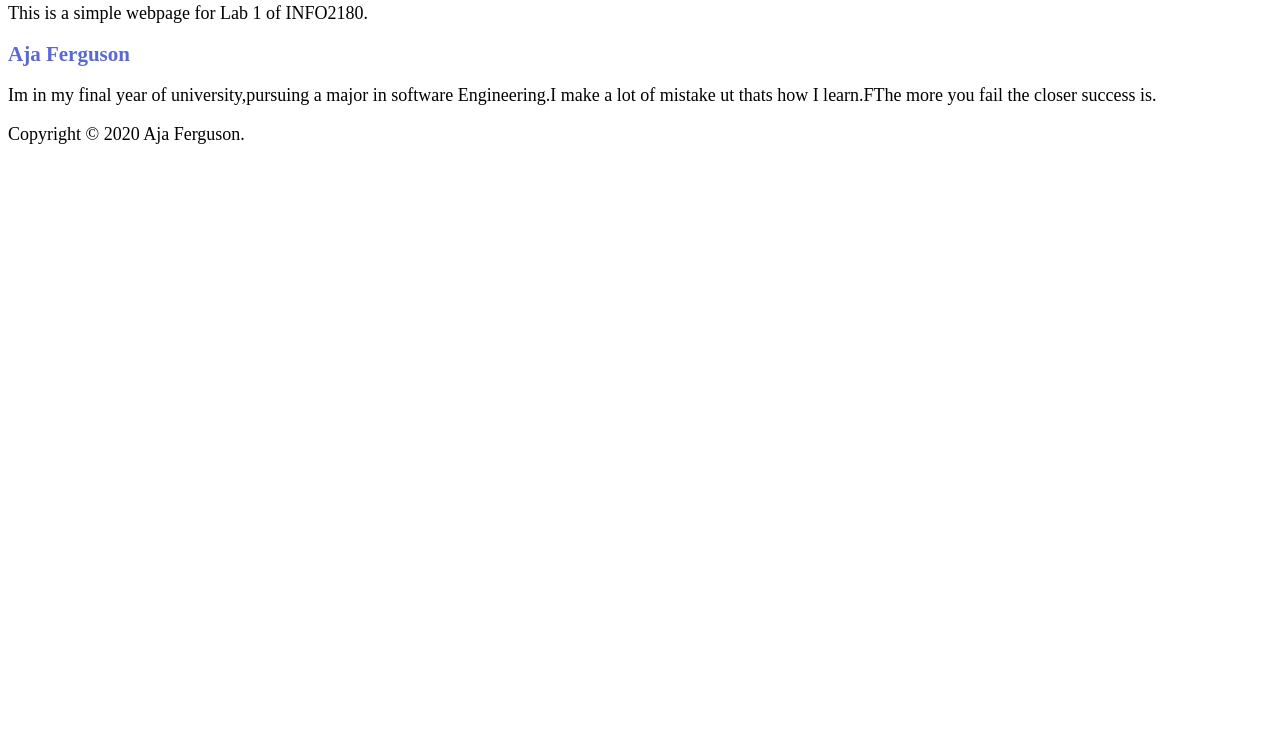
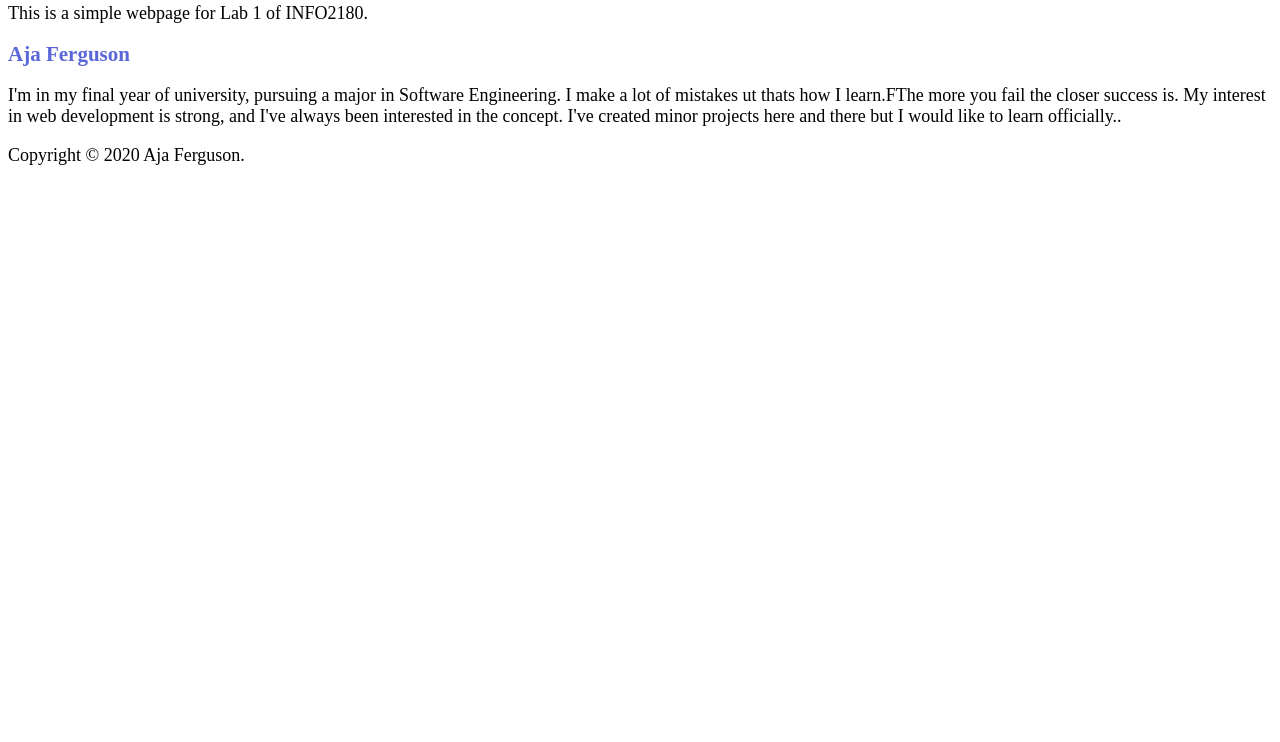
Before and after one commit to AjaJazene/info2180-lab1, a plain HTML site: page index.html in a window 1280 px wide. Shown: the part 58-800 px from the top of the page. Drawn offline with Linux system fonts and the light colour scheme.

Commit message:
Update index.html

```diff
--- a/index.html
+++ b/index.html
@@ -15,7 +15,7 @@
     </header>
     <main>
         <h2>Aja Ferguson</h2>
-        <p>Im in my final year of university,pursuing a major in software Engineering.I make a lot of mistake ut thats how I learn.FThe more you fail the closer success is.</p>
+        <p> I'm in my final year of university, pursuing a major in Software Engineering. I make a lot of mistakes ut thats how I learn.FThe more you fail the closer success is. My interest in web development is strong, and I've always been interested in the concept. I've created minor projects here and there but I would like to learn officially..</p>
     </main>
     <footer>
         <p>Copyright &copy; 2020 Aja Ferguson.</p>
```
